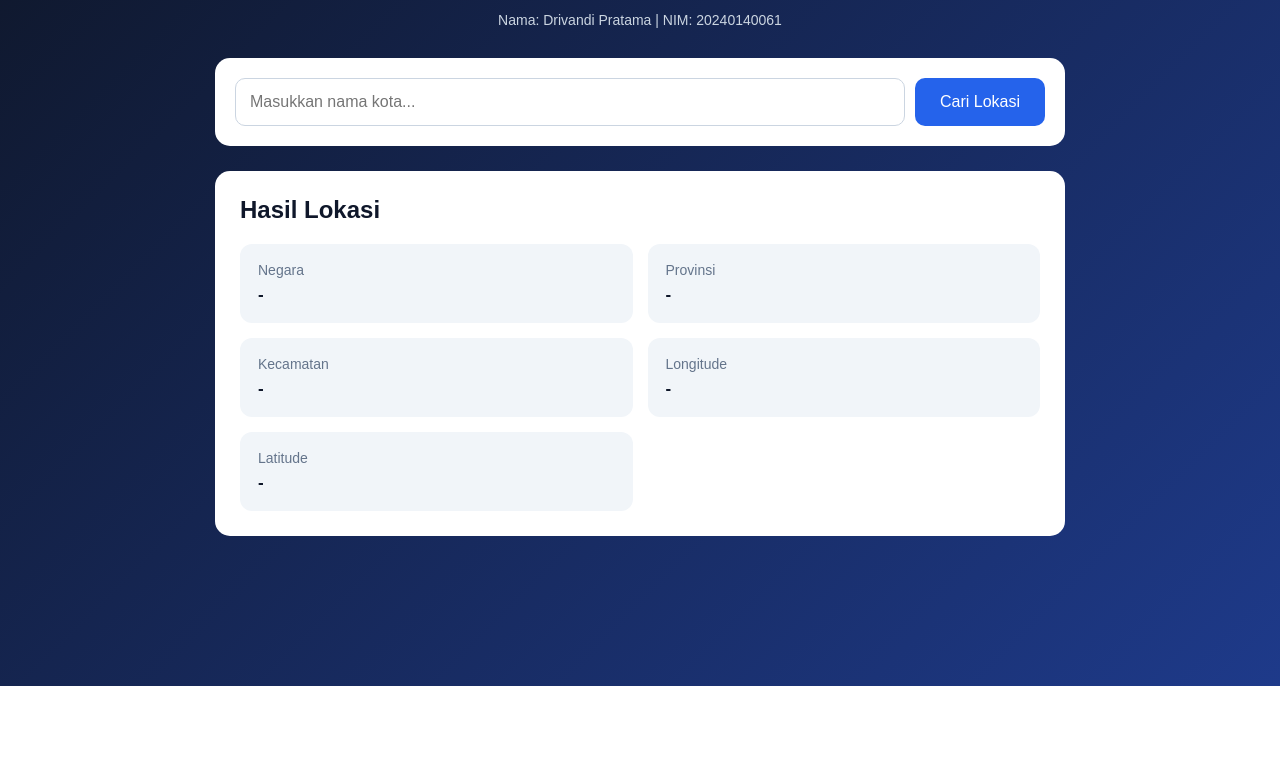
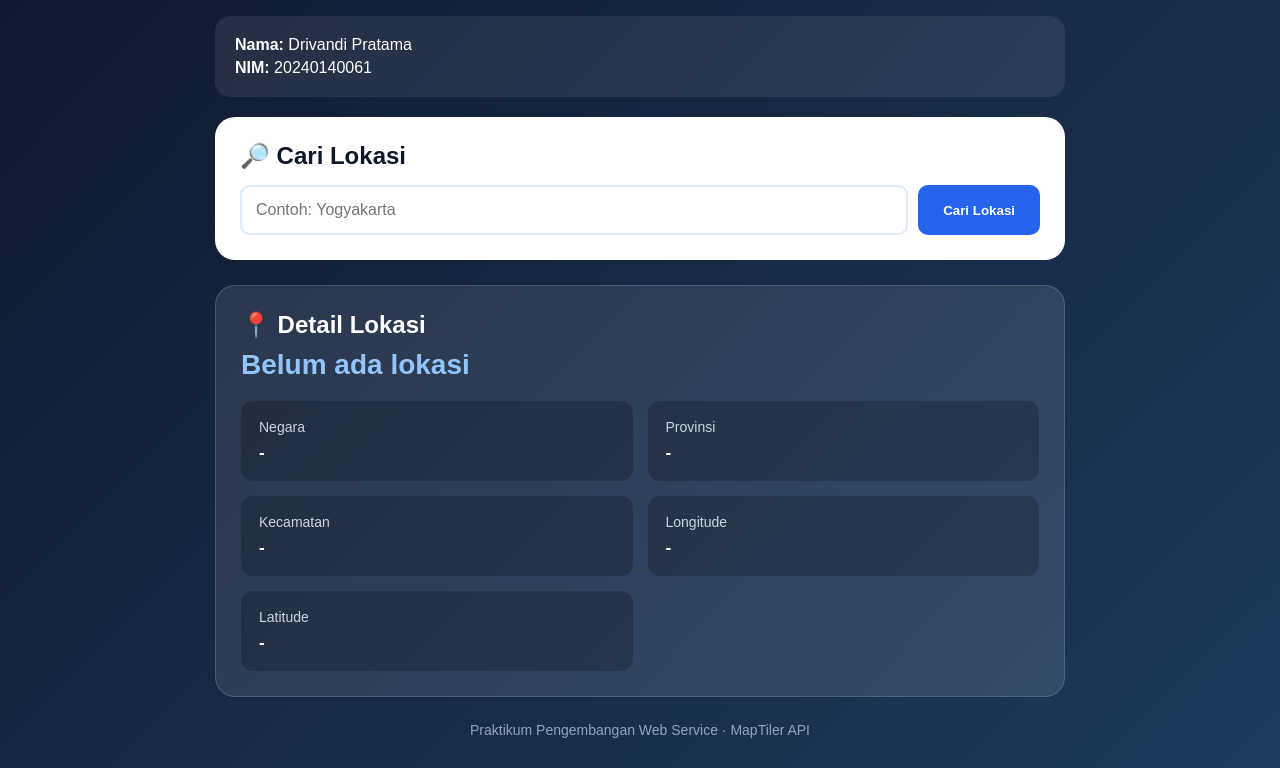
Before and after one commit to DrivandiPratama/061_WeatherApi, a plain HTML site: page public/index.html in a window 1280 px wide. Shown: the part 114-882 px from the top of the page. Before the commit the page ends 800 px from the top, so only its background shows below. Drawn offline with Linux system fonts and the light colour scheme.

Commit message:
Menambahkan code, untuk memperbagus ui

```diff
--- a/public/index.html
+++ b/public/index.html
@@ -3,22 +3,21 @@
 <head>
     <meta charset="UTF-8">
     <meta name="viewport" content="width=device-width, initial-scale=1.0">
-
-    <title>Location Finder</title>
+    <title>GeoLocation</title>
 
     <style>
         * {
             box-sizing: border-box;
             margin: 0;
             padding: 0;
-            font-family: Arial, sans-serif;
         }
 
         body {
+            font-family: Arial, sans-serif;
             min-height: 100vh;
-            background: linear-gradient(135deg, #0f172a, #1e3a8a);
+            background: linear-gradient(135deg, #0f172a, #1e3a5f);
             color: white;
-            padding: 40px 20px;
+            padding: 30px 20px;
         }
 
         .container {
@@ -32,7 +31,7 @@
         }
 
         .header h1 {
-            font-size: 38px;
+            font-size: 36px;
             margin-bottom: 10px;
         }
 
@@ -41,89 +40,115 @@
         }
 
         .identity {
-            text-align: center;
-            margin-top: 15px;
-            color: #cbd5e1;
-            font-size: 14px;
+            background: rgba(255, 255, 255, 0.08);
+            padding: 15px 20px;
+            border-radius: 15px;
+            margin-bottom: 20px;
+        }
+
+        .identity p {
+            margin: 5px 0;
         }
 
         .search-box {
             background: white;
-            padding: 20px;
-            border-radius: 15px;
-            display: flex;
-            gap: 10px;
+            padding: 25px;
+            border-radius: 20px;
             margin-bottom: 25px;
         }
 
-        .search-box input {
+        .search-box h2 {
+            color: #0f172a;
+            margin-bottom: 15px;
+        }
+
+        .search-form {
+            display: flex;
+            gap: 10px;
+        }
+
+        #locationInput {
             flex: 1;
             padding: 14px;
-            border: 1px solid #cbd5e1;
+            border: 2px solid #dbeafe;
             border-radius: 10px;
             font-size: 16px;
             outline: none;
         }
 
-        .search-box button {
+        button {
             padding: 14px 25px;
             border: none;
             border-radius: 10px;
             background: #2563eb;
             color: white;
-            font-size: 16px;
+            font-weight: bold;
             cursor: pointer;
         }
 
-        .search-box button:hover {
+        button:hover {
             background: #1d4ed8;
         }
 
-        .result {
-            background: white;
-            color: #0f172a;
-            border-radius: 15px;
+        #message {
+            text-align: center;
+            margin-bottom: 20px;
+        }
+
+        .result-card {
+            background: rgba(255, 255, 255, 0.1);
+            border: 1px solid rgba(255, 255, 255, 0.15);
+            border-radius: 20px;
             padding: 25px;
         }
 
-        .result h2 {
+        .result-card h2 {
+            margin-bottom: 10px;
+        }
+
+        #locationName {
+            color: #93c5fd;
+            font-size: 28px;
             margin-bottom: 20px;
         }
 
-        .info-grid {
+        .details {
             display: grid;
             grid-template-columns: repeat(2, 1fr);
             gap: 15px;
         }
 
-        .info-card {
-            background: #f1f5f9;
+        .detail {
+            background: rgba(0, 0, 0, 0.2);
             padding: 18px;
             border-radius: 12px;
         }
 
-        .info-card span {
+        .detail span {
             display: block;
-            color: #64748b;
+            color: #cbd5e1;
             font-size: 14px;
-            margin-bottom: 7px;
+            margin-bottom: 8px;
         }
 
-        .info-card strong {
+        .detail strong {
             font-size: 17px;
         }
 
+        footer {
+            text-align: center;
+            margin-top: 25px;
+            color: #94a3b8;
+            font-size: 14px;
+        }
+
         @media (max-width: 600px) {
-            .search-box {
+            .search-form {
                 flex-direction: column;
             }
 
-            .info-grid {
+            .details {
                 grid-template-columns: 1fr;
-            }
-
-            .header h1 {
-                font-size: 30px;
             }
         }
     </style>
@@ -134,76 +159,90 @@
 <div class="container">
 
     <div class="header">
-            <h1>Location Finder</h1>
-            <p>Temukan informasi lokasi menggunakan MapTiler API</p>
+        <h1>🌍 GeoLocation</h1>
+        <p>Mencari informasi lokasi menggunakan MapTiler API</p>
+    </div>
 
     <div class="identity">
-                Nama: Drivandi Pratama | NIM: 20240140061
-            </div>
+        <p><strong>Nama:</strong> Drivandi Pratama</p>
+        <p><strong>NIM:</strong> 20240140061</p>
     </div>
 
     <div class="search-box">
+        <h2>🔎 Cari Lokasi</h2>
+
+        <form class="search-form" id="searchForm">
             <input
                 type="text"
                 id="locationInput"
-                placeholder="Masukkan nama kota..."
+                placeholder="Contoh: Yogyakarta"
+                required
             >
 
-            <button id="searchButton">
-                Cari Lokasi
-            </button>
+            <button type="submit">Cari Lokasi</button>
+        </form>
     </div>
 
-        <div class="result">
+    <p id="message"></p>
 
-            <h2 id="locationName">Hasil Lokasi</h2>
+    <div class="result-card">
 
-            <div class="info-grid">
+        <h2>📍 Detail Lokasi</h2>
 
-                <div class="info-card">
+        <h3 id="locationName">Belum ada lokasi</h3>
+
+        <div class="details">
+
+            <div class="detail">
                 <span>Negara</span>
                 <strong id="country">-</strong>
             </div>
 
-                <div class="info-card">
+            <div class="detail">
                 <span>Provinsi</span>
                 <strong id="province">-</strong>
             </div>
 
-                <div class="info-card">
+            <div class="detail">
                 <span>Kecamatan</span>
                 <strong id="district">-</strong>
             </div>
 
-                <div class="info-card">
+            <div class="detail">
                 <span>Longitude</span>
                 <strong id="longitude">-</strong>
             </div>
 
-                <div class="info-card">
+            <div class="detail">
                 <span>Latitude</span>
                 <strong id="latitude">-</strong>
             </div>
 
         </div>
+    </div>
 
-        </div>
+    <footer>
+        Praktikum Pengembangan Web Service · MapTiler API
+    </footer>
 
 </div>
 
 <script>
-        const searchButton = document.getElementById("searchButton");
-        const locationInput = document.getElementById("locationInput");
 
-        searchButton.addEventListener("click", async () => {
-            const location = locationInput.value.trim();
+    const searchForm = document.getElementById("searchForm");
 
-            if (!location) {
-                alert("Masukkan nama lokasi terlebih dahulu!");
-                return;
-            }
+    searchForm.addEventListener("submit", async function(event) {
+
+        event.preventDefault();
+
+        const location = document.getElementById("locationInput").value;
+
+        const message = document.getElementById("message");
+
+        message.textContent = "Sedang mencari lokasi...";
 
         try {
+
             const response = await fetch(
                 `/api/lokasi?kota=${encodeURIComponent(location)}`
             );
@@ -211,8 +250,7 @@
             const data = await response.json();
 
             if (!response.ok) {
-                    alert(data.message);
-                    return;
+                throw new Error(data.message);
             }
 
             document.getElementById("locationName").textContent =
@@ -233,11 +271,19 @@
             document.getElementById("latitude").textContent =
                 data.latitude;
 
+            message.textContent = "Data lokasi berhasil ditemukan ✓";
+
         } catch (error) {
+
             console.error(error);
-                alert("Gagal mengambil data lokasi.");
+
+            message.textContent =
+                "Gagal mengambil data lokasi.";
+
         }
+
     });
+
 </script>
 
 </body>
```
Lines whose indentation alone changed are shown as unchanged.
